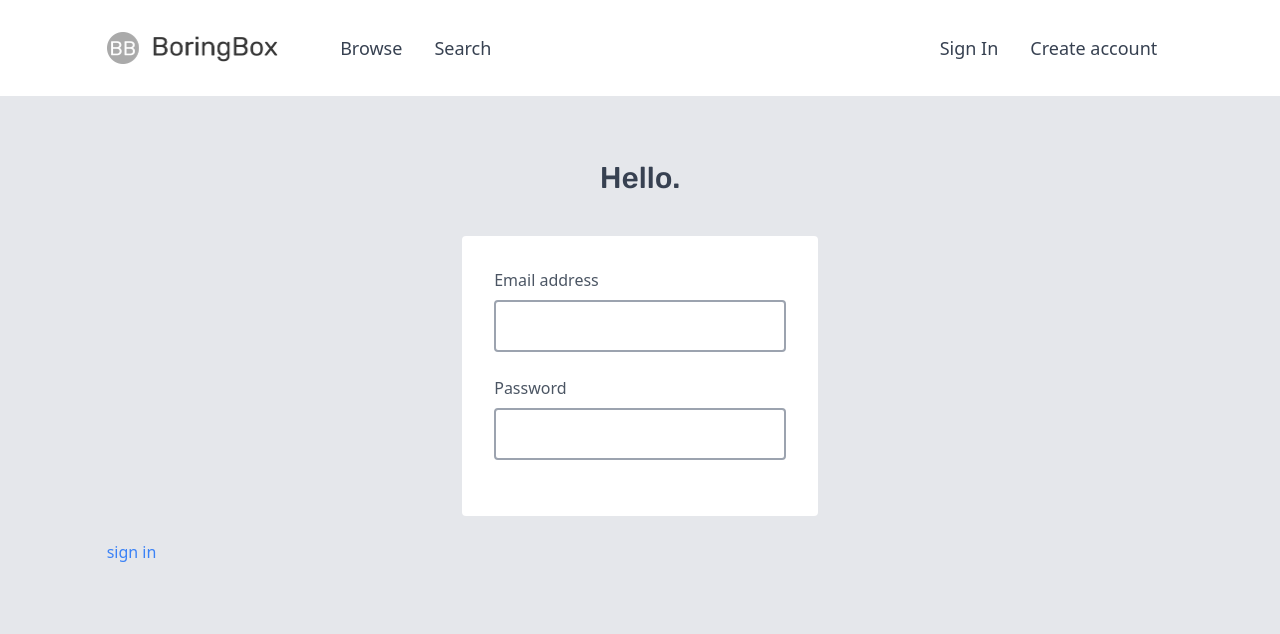
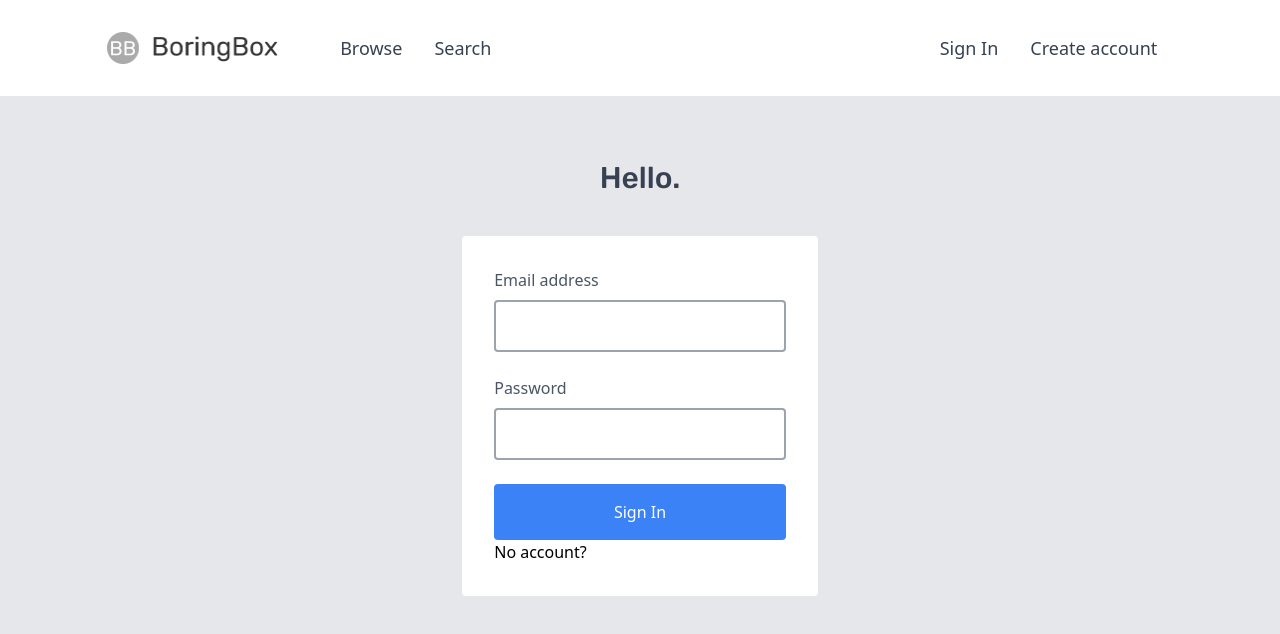
Before and after one commit to lozynskyi/snippetclient, a Nuxt app: page /auth/signin in a window 1280 px wide. Shown: the top 634 px of the page. Built offline with nearby package versions, Linux system fonts and the light colour scheme; no server answers; what tailwindcss-transforms would draw is missing.

Commit message:
Add submit button

```diff
--- a/pages/auth/signin.vue
+++ b/pages/auth/signin.vue
@@ -23,11 +23,19 @@
             class="border-2 border-gray-400 rounded block w-full p-3"
           >
         </div>
+
+        <div>
+          <button type="submit" class="bg-blue-500 text-white p-4 rounded text-center font-medium block w-full">
+            Sign In
+          </button>
+        </div>
+
+        <div class="">
+          No account?
+        </div>
       </form>
 
     </div>
-
-    <a href="" @click.prevent="submit">sign in</a>
   </div>
 </template>
 
```
